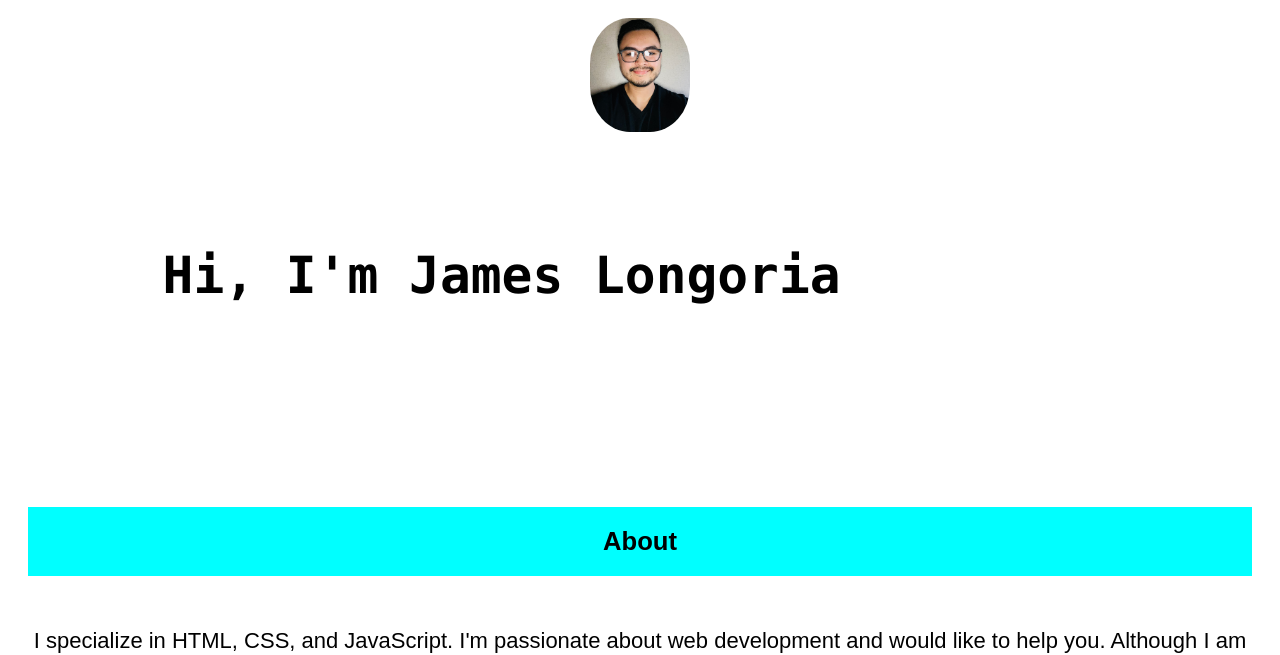
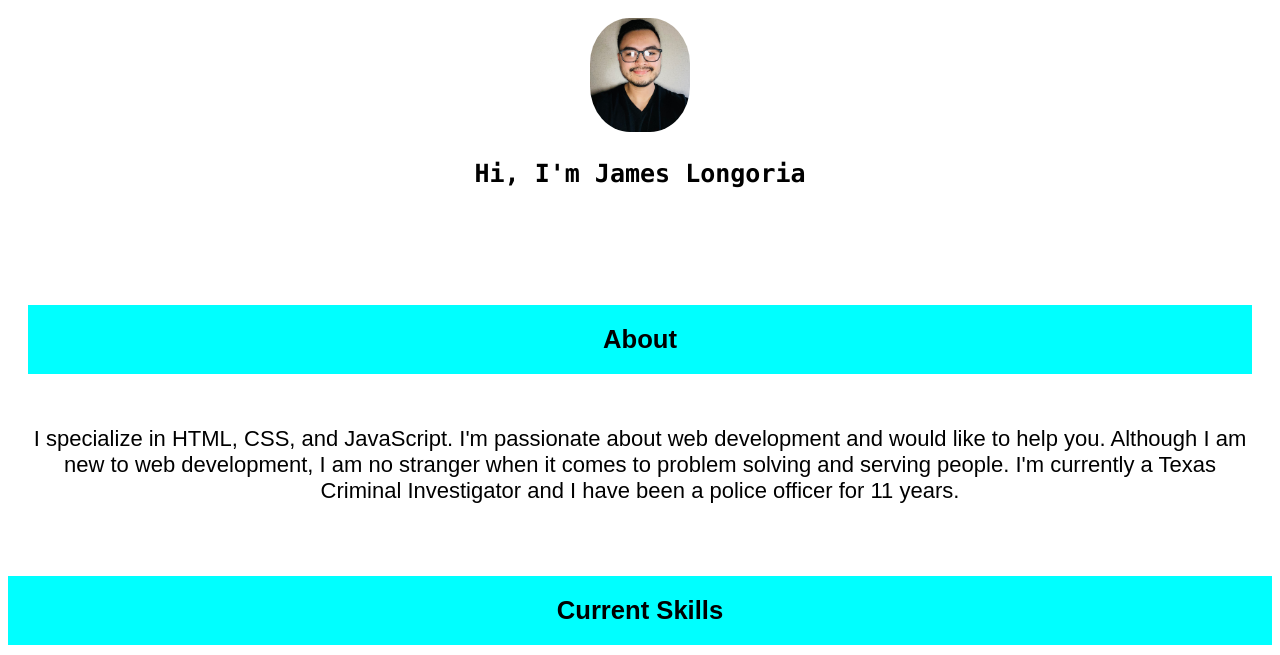
Before and after one commit to JRLC0D3/Portfolio, a plain HTML site: page index.html in a window 1280 px wide. Shown: the part 108-763 px from the top of the page. Drawn offline with Linux system fonts and the light colour scheme.

Commit message:
Add files via upload

```diff
--- a/css/main.css
+++ b/css/main.css
@@ -52,7 +52,7 @@ li a:hover {
 }
 
 .techStack {
-  width: 35%;
+  width: 56%;
   max-width: 300px;
   height: auto;
   border-radius: 40%;
@@ -73,7 +73,7 @@ li a:hover {
 
 
 h1 {
-  font-family: 'Source Sans Pro', sans-serif;
+  font: bold 200% Consolas, Monaco, monospace;
   color: black;
   text-align: center;
   font-size: 25px;
@@ -171,18 +171,3 @@ h3{
     font-size: 2vw;
   }
 }
-
-@-webkit-keyframes typing { from { width: 0; } }
-@-webkit-keyframes blink-caret { 50% { border-color: transparent; } }
-
-.typeTwo {
-  font: bold 200% Consolas, Monaco, monospace;
-  border-right: .1em solid black;
-  width: 16.5em;
-
-  margin: 2em 1em;
-  white-space: nowrap;
-  overflow: hidden;
-  -webkit-animation: typing 3s steps(21, end),
-  blink-caret .3s step-end infinite alternate;
-}
--- a/index.html
+++ b/index.html
@@ -26,7 +26,7 @@
 <div><img class="circleEffect" src="img/IMG_0101.jpeg" alt=""></div>
 <header>
   <div>
-    <h1 class="typeTwo">Hi, I'm James Longoria</h1>
+    <h1>Hi, I'm James Longoria</h1>
   </div>
 </header>
 
```
